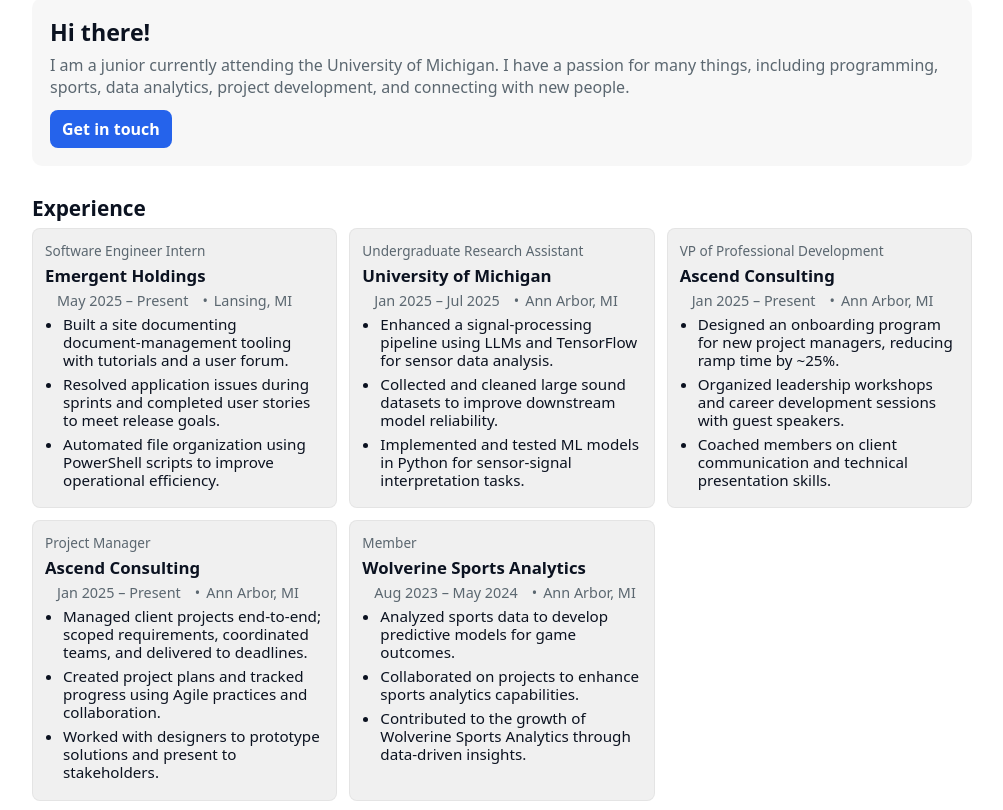
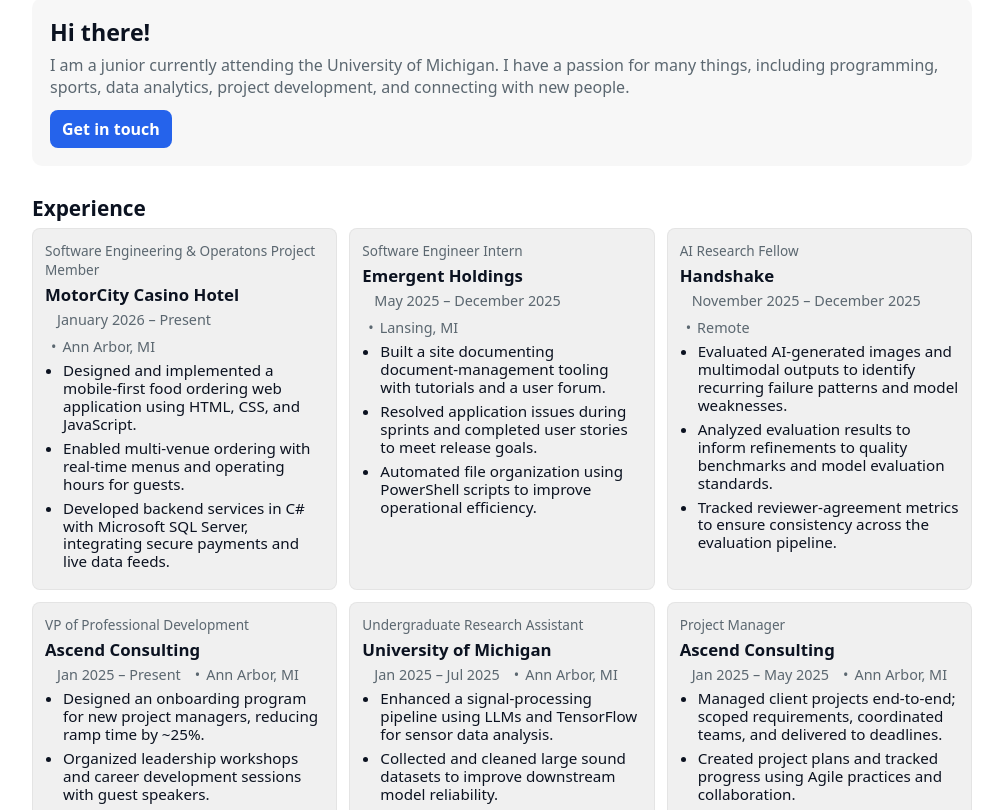
Before and after one commit to vchigull/vchigull.github.io, a plain HTML site: page index.html in a window 1280 px wide. Shown: the part 142-952 px from the top of the page, without its empty margins (138-1141 px from the left). Drawn offline with Linux system fonts and the light colour scheme.

Commit message:
Update site: new experiences

```diff
--- a/index.html
+++ b/index.html
@@ -64,13 +64,52 @@
 
           <article class="card">
             <div>
+              <div class="eyebrow">Software Engineering & Operatons Project Member</div>
+              <h3>MotorCity Casino Hotel</h3>
+              <div class="meta"><span>January 2026 – Present</span><span>Ann Arbor, MI</span></div>
+              <ul>
+                <li>Designed and implemented a mobile-first food ordering web application using HTML, CSS, and JavaScript.</li>
+                <li>Enabled multi-venue ordering with real-time menus and operating hours for guests.</li>
+                <li>Developed backend services in C# with Microsoft SQL Server, integrating secure payments and live data feeds.</li>
+              </ul>
+            </div>
+          </article>
+
+          <article class="card">
+            <div>
               <div class="eyebrow">Software Engineer Intern</div>
               <h3>Emergent Holdings</h3>
-              <div class="meta"><span>May 2025 – Present</span><span>Lansing, MI</span></div>
+              <div class="meta"><span>May 2025 – December 2025</span><span>Lansing, MI</span></div>
               <ul>
                 <li>Built a site documenting document‑management tooling with tutorials and a user forum.</li>
                 <li>Resolved application issues during sprints and completed user stories to meet release goals.</li>
                 <li>Automated file organization using PowerShell scripts to improve operational efficiency.</li>
+              </ul>
+            </div>
+          </article>
+
+          <article class="card">
+            <div>
+              <div class="eyebrow">AI Research Fellow</div>
+              <h3>Handshake</h3>
+              <div class="meta"><span>November 2025 – December 2025</span><span>Remote</span></div>
+              <ul>
+                <li>Evaluated AI-generated images and multimodal outputs to identify recurring failure patterns and model weaknesses.</li>
+                <li>Analyzed evaluation results to inform refinements to quality benchmarks and model evaluation standards.</li>
+                <li>Tracked reviewer-agreement metrics to ensure consistency across the evaluation pipeline.</li>
+              </ul>
+            </div>
+          </article>
+
+          <article class="card">
+            <div>
+              <div class="eyebrow">VP of Professional Development</div>
+              <h3>Ascend Consulting</h3>
+              <div class="meta"><span>Jan 2025 – Present</span><span>Ann Arbor, MI</span></div>
+              <ul>
+                <li>Designed an onboarding program for new project managers, reducing ramp time by ~25%.</li>
+                <li>Organized leadership workshops and career development sessions with guest speakers.</li>
+                <li>Coached members on client communication and technical presentation skills.</li>
               </ul>
             </div>
           </article>
@@ -90,22 +129,9 @@
 
           <article class="card">
             <div>
-              <div class="eyebrow">VP of Professional Development</div>
-              <h3>Ascend Consulting</h3>
-              <div class="meta"><span>Jan 2025 – Present</span><span>Ann Arbor, MI</span></div>
-              <ul>
-                <li>Designed an onboarding program for new project managers, reducing ramp time by ~25%.</li>
-                <li>Organized leadership workshops and career development sessions with guest speakers.</li>
-                <li>Coached members on client communication and technical presentation skills.</li>
-              </ul>
-            </div>
-          </article>
-
-          <article class="card">
-            <div>
               <div class="eyebrow">Project Manager</div>
               <h3>Ascend Consulting</h3>
-              <div class="meta"><span>Jan 2025 – Present</span><span>Ann Arbor, MI</span></div>
+              <div class="meta"><span>Jan 2025 – May 2025</span><span>Ann Arbor, MI</span></div>
               <ul>
                 <li>Managed client projects end‑to‑end; scoped requirements, coordinated teams, and delivered to deadlines.</li>
                 <li>Created project plans and tracked progress using Agile practices and collaboration.</li>
@@ -170,7 +196,7 @@
           <article class="card">
             <div>
               <h3>Other</h3>
-              <p class="muted">Varsity HS Football, 2nd‑degree Black Belt, 100+ volunteer hours. Interests: Football/NFL, weightlifting, puzzles.</p>
+              <p class="muted">Varsity HS Football, 2nd‑degree Black Belt, 100+ volunteer hours. Interests: Football/NFL, Weightlifting, Puzzles.</p>
             </div>
           </article>
         </div>
```
